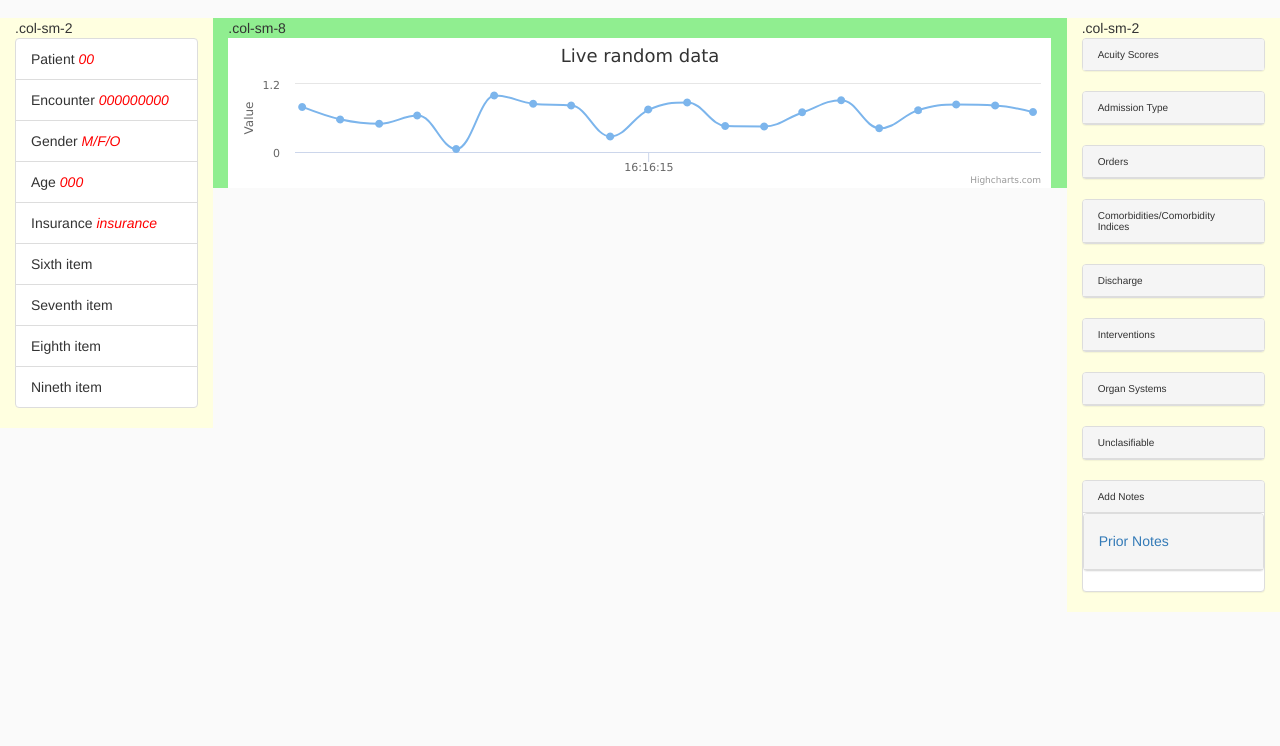
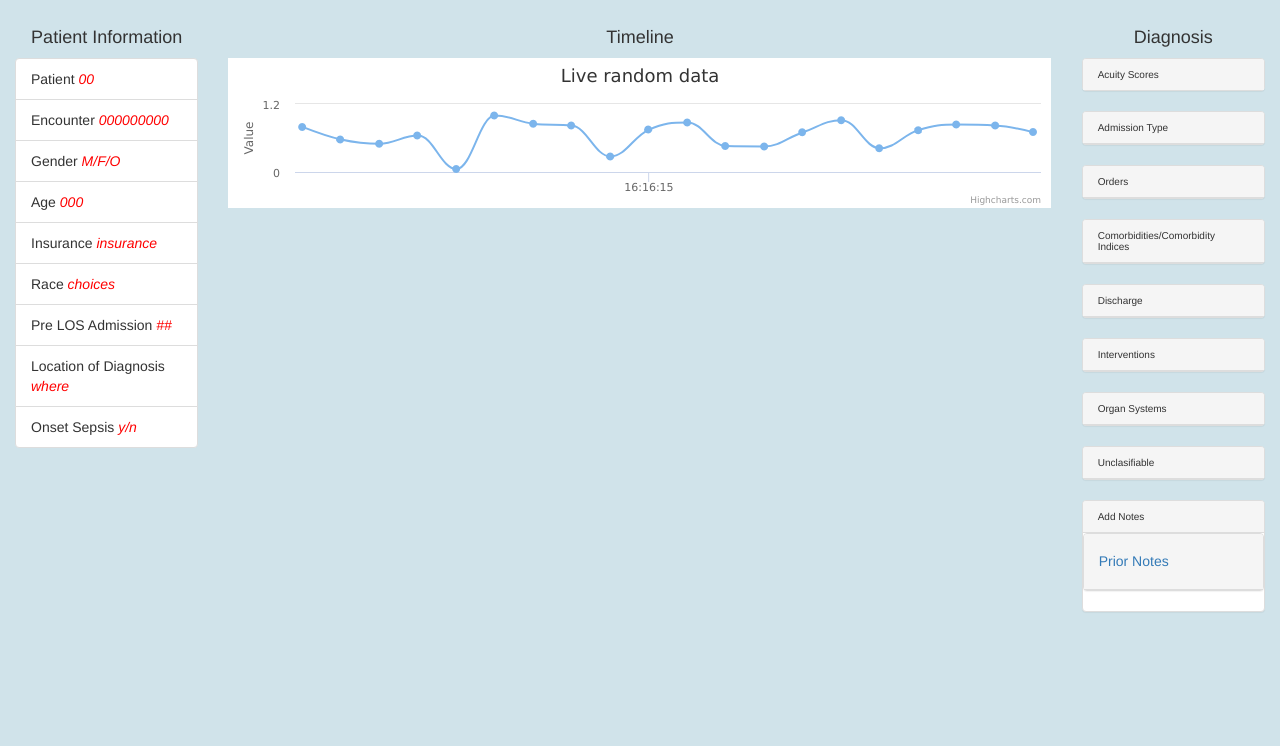
Before and after one commit to saintvictoria/crowdviewer, a plain HTML site: page app/index.html in a window 1280 px wide. Shown: the part 54-800 px from the top of the page. Drawn offline with nearby package versions, Linux system fonts and the light colour scheme; files that its build step writes are made by us from their sources.

Commit message:
styling changes

```diff
--- a/app/index.html
+++ b/app/index.html
@@ -32,7 +32,8 @@
 
   <div class="container-fluid">
     <div class="row">
-      <div class="col-sm-2">.col-sm-2
+      <div class="col-sm-2">
+        <h4 class="heading">Patient Information</h4>
           <ul class="list-group">
             <li class="list-group-item">Patient
               <span class="datafromserver">00</span>
@@ -49,17 +50,27 @@
             <li class="list-group-item">Insurance
               <span class="datafromserver">insurance</span>
             </li>
-            <li class="list-group-item">Sixth item</li>
-            <li class="list-group-item">Seventh item</li>
-            <li class="list-group-item">Eighth item</li>
-            <li class="list-group-item">Nineth item</li>
+            <li class="list-group-item">Race
+              <span class="datafromserver">choices</span>
+            </li>
+            <li class="list-group-item">Pre LOS Admission
+              <span class="datafromserver">##</span>
+            </li>
+            <li class="list-group-item">Location of Diagnosis
+              <span class="datafromserver">where</span>
+            </li>
+            <li class="list-group-item">Onset Sepsis
+              <span class="datafromserver">y/n</span>
+            </li>
           </ul>
       </div>
-      <div class="col-sm-8">.col-sm-8
+      <div class="col-sm-8">
+        <h4 class="heading">Timeline</h4>
         <div id="container" style="min-width: 310px; height: 150px; margin: 0 auto"></div>
       </div>
 
-      <div class="col-sm-2">.col-sm-2
+      <div class="col-sm-2">
+        <h4 class="heading">Diagnosis</h4>
         <div class="panel-group" id="accordion" role="tablist" aria-multiselectable="true">
           <!--Acuity Score-->
   <div class="panel panel-default">
@@ -454,6 +465,8 @@
   </div>
 </div>
 </div>
+</div>
+</div>
 
 
 
--- a/app/styles/main.scss
+++ b/app/styles/main.scss
@@ -2,9 +2,12 @@
 // Custom Styles
 
 body {
-  background: #fafafa;
+  background: #d0e3ea;
   font-family: "Helvetica Neue", Helvetica, Arial, sans-serif;
   color: #333;
+}
+.heading {
+  text-align: center;
 }
 #box {
   bottom: 1px;
@@ -12,18 +15,19 @@ body {
 }
 
 .navbar {
-  background: lightblue;
+  background: #12779c;
   font-size: 20px;
+  color: #000;
 }
 .col-sm-2 {
-  background-color: lightyellow;
+  //background-color: lightyellow;
 }
 
 .panel-title {
   font-size: 10px;
 }
 .col-sm-8 {
-  background-color: lightgreen;
+  //background-color: lightgreen;
 }
 .datafromserver {
   color: red;
```
Lines whose indentation alone changed are shown as unchanged.
